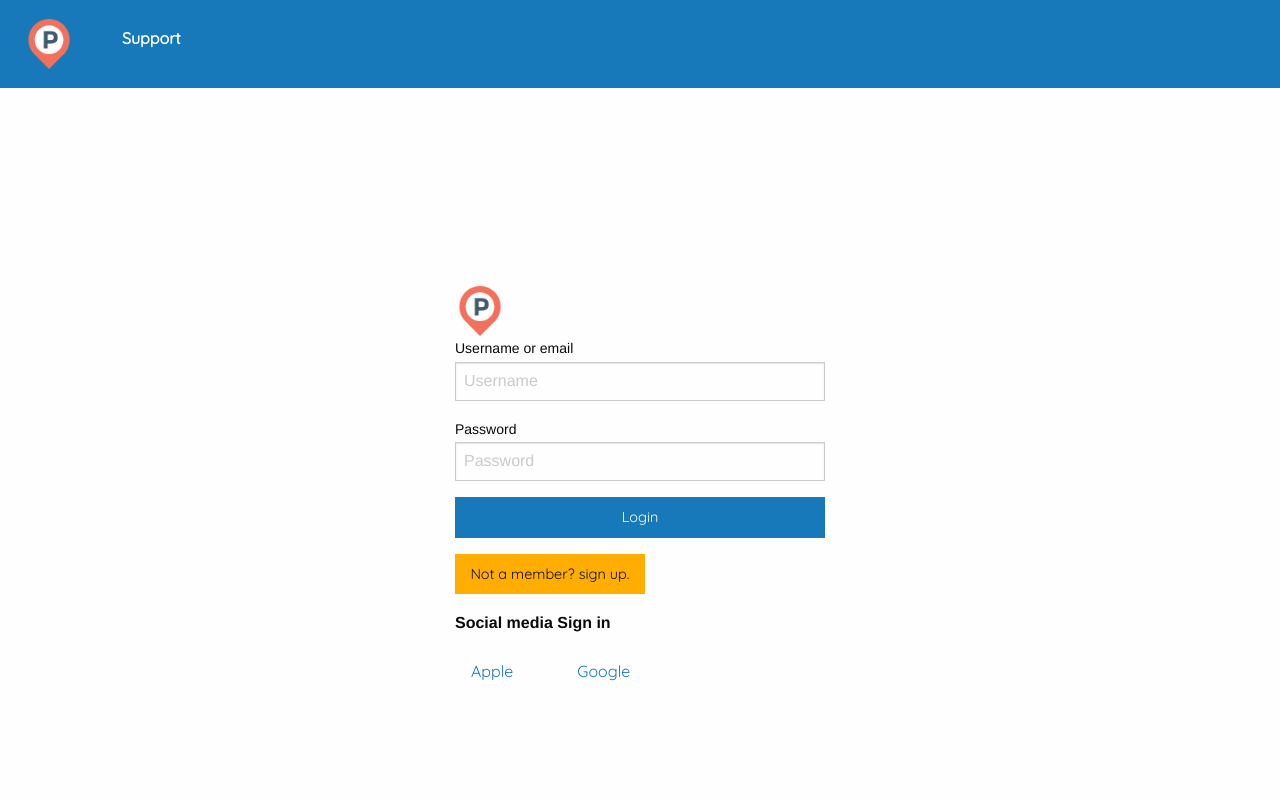
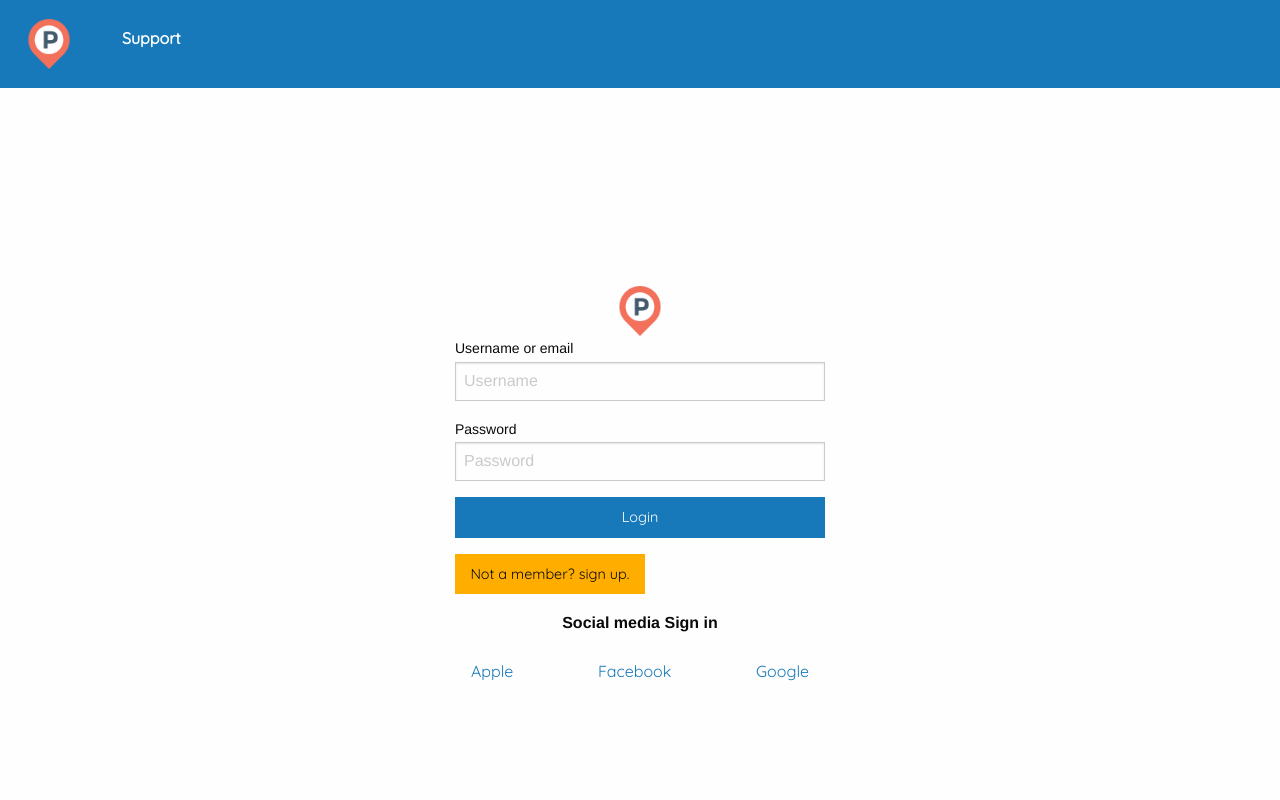
Before and after one commit to renilj47/HTML-CSS, a plain HTML site: page pages/login.html in a window 1280 px wide. Shown: the top 800 px of the page. Drawn offline with Linux system fonts and the light colour scheme.

Commit message:
style issue fixes

```diff
--- a/pages/login.html
+++ b/pages/login.html
@@ -36,7 +36,9 @@
             <section class="cell large-4">
                 <div>
                     <!-- top website logo -->
-                    <img src="../assets/logo.png" style="width: 50px" alt="site logo">
+                    <figure class="center-box-align-logo">
+                        <img src="../assets/logo.png" style="width: 50px" alt="site logo">
+                    </figure>
 
                     <!-- form and input fields -->
                     <form>
@@ -62,7 +64,7 @@
                     <p><b>Social media Sign in</b></p>
                     <ul class="menu">
                         <li><a href="javascript:void(0)" target="_blank">Apple</a></li>
-                        <li><a href="javascript:void(0)" target="_blank"><i class="fa-brands fa-facebook"></i></a></li>
+                        <li><a href="javascript:void(0)" target="_blank">Facebook</a></li>
                         <li><a href="javascript:void(0)" target="_blank">Google</a></li>
                     </ul>
                 </div>
--- a/styles/main.css
+++ b/styles/main.css
@@ -118,7 +118,19 @@ a {
 .footer a {
   color: white;
 }
+.social-links {
+    text-align: center;
+    justify-content: space-between;
+}
+.social-links>ul {
+    justify-content: space-between;
+}
 .footer ul {
   display: inline-flex;
 }
 /* footer styling ends */
+
+/* other styles */
+.center-box-align-logo {
+    text-align: center;
+}
```
Also changed, not shown: pages/registration.html (+4 -2 lines).
